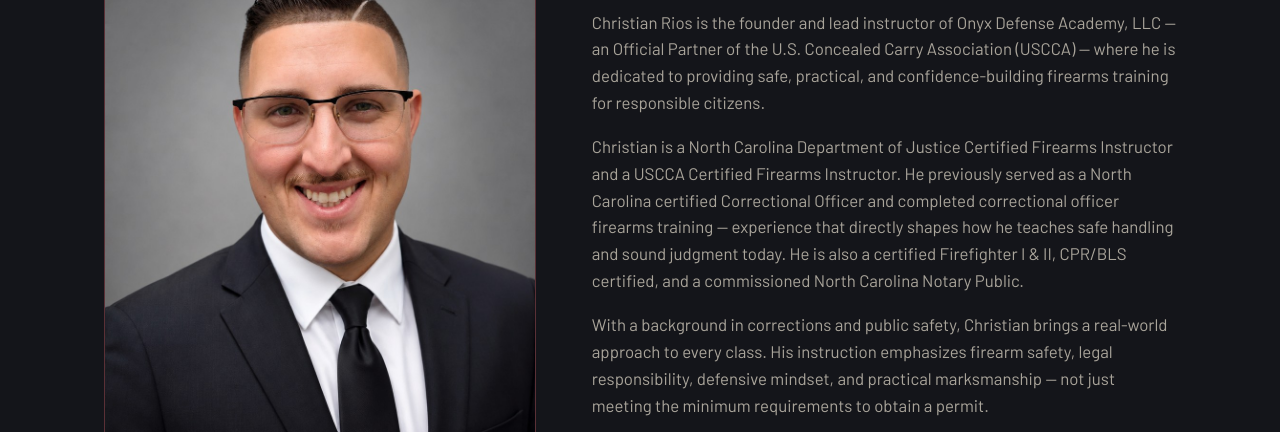
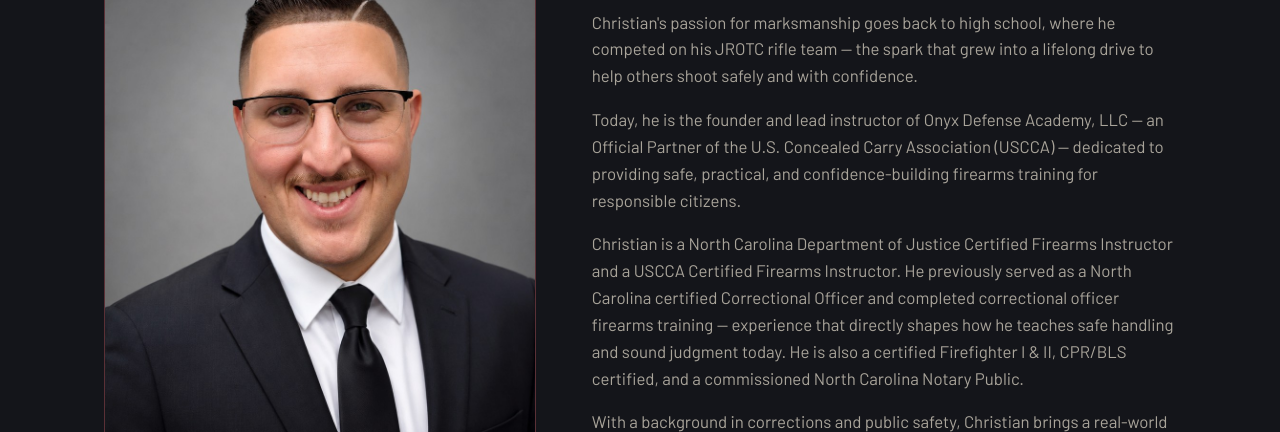
Before and after one commit to ODARico/Onyx-Defense-Academy, a website: page about.html in a window 1280 px wide. Shown: the part 607-1039 px from the top of the page. Drawn offline with Linux system fonts and the light colour scheme.

Commit message:
Add files via upload

```diff
--- a/about.html
+++ b/about.html
@@ -107,7 +107,8 @@
         <div class="bio reveal">
           <span class="role">Founder &amp; Lead Instructor, Onyx Defense Academy, LLC</span>
           <h3>Christian Rios</h3>
-          <p>Christian Rios is the founder and lead instructor of Onyx Defense Academy, LLC &mdash; an Official Partner of the U.S. Concealed Carry Association (USCCA) &mdash; where he is dedicated to providing safe, practical, and confidence-building firearms training for responsible citizens.</p>
+          <p>Christian's passion for marksmanship goes back to high school, where he competed on his JROTC rifle team &mdash; the spark that grew into a lifelong drive to help others shoot safely and with confidence.</p>
+          <p>Today, he is the founder and lead instructor of Onyx Defense Academy, LLC &mdash; an Official Partner of the U.S. Concealed Carry Association (USCCA) &mdash; dedicated to providing safe, practical, and confidence-building firearms training for responsible citizens.</p>
           <p>Christian is a North Carolina Department of Justice Certified Firearms Instructor and a USCCA Certified Firearms Instructor. He previously served as a North Carolina certified Correctional Officer and completed correctional officer firearms training &mdash; experience that directly shapes how he teaches safe handling and sound judgment today. He is also a certified Firefighter I &amp; II, CPR/BLS certified, and a commissioned North Carolina Notary Public.</p>
           <p>With a background in corrections and public safety, Christian brings a real-world approach to every class. His instruction emphasizes firearm safety, legal responsibility, defensive mindset, and practical marksmanship &mdash; not just meeting the minimum requirements to obtain a permit.</p>
           <p>As the owner of Onyx Defense Academy, Christian is committed to creating a welcoming learning environment for both new and experienced shooters. His goal is for every student to leave with greater confidence, improved skills, and a clear understanding of how to safely and responsibly exercise their Second Amendment rights.</p>
```
